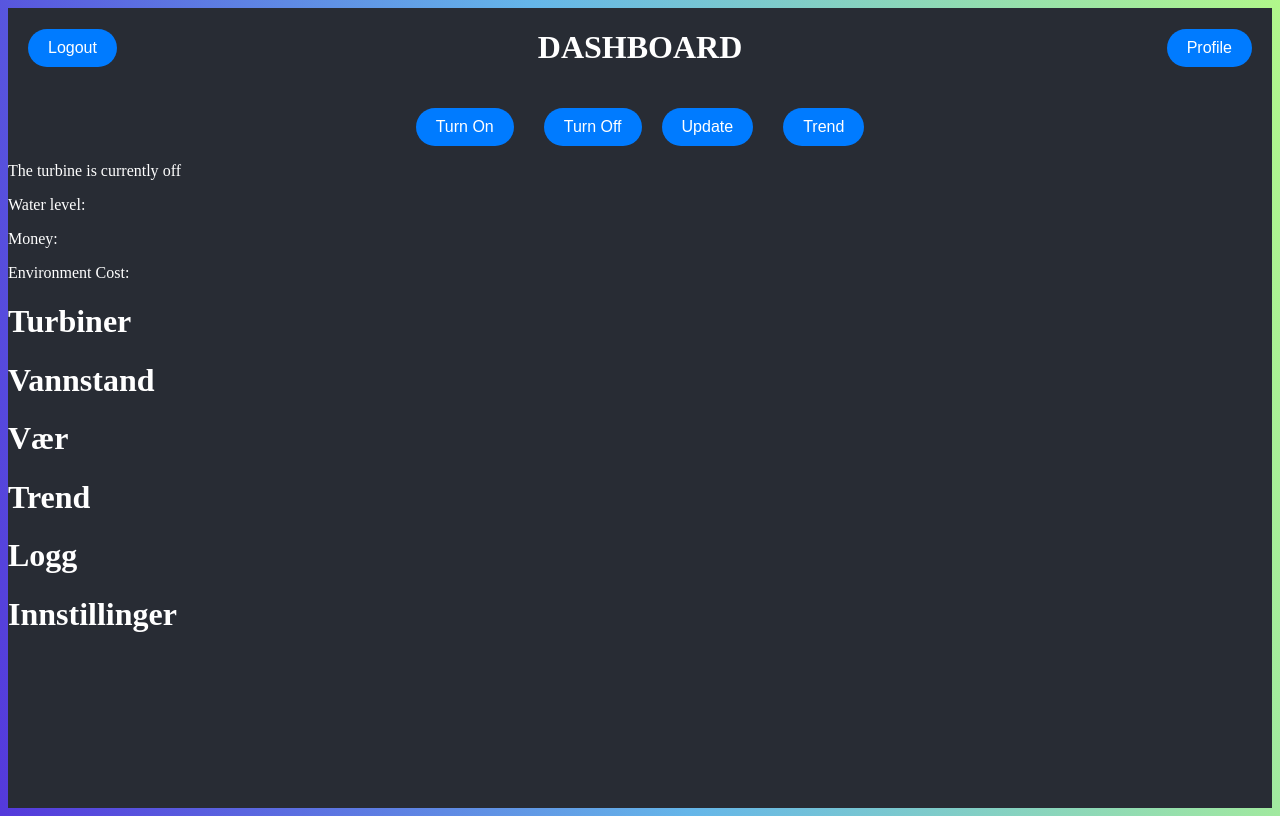
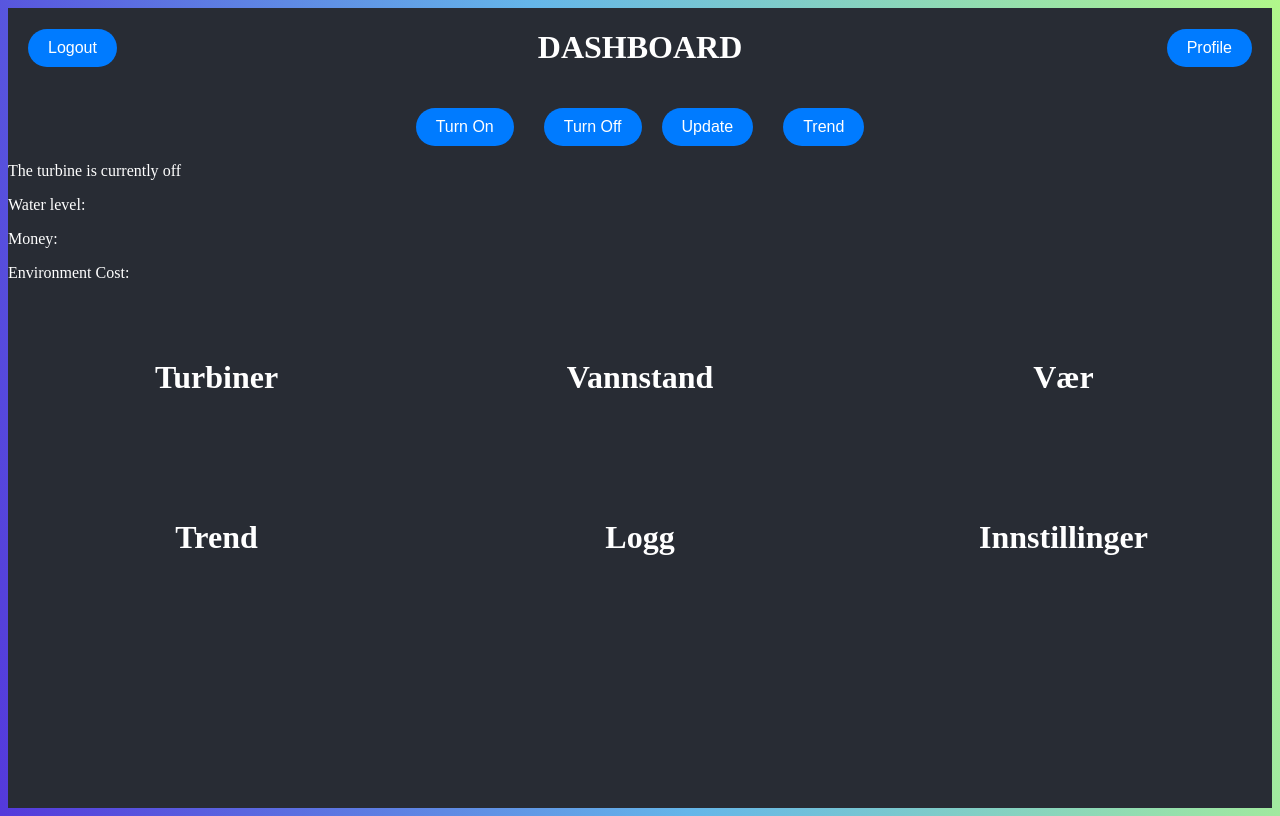
Before and after one commit to USN-Gjengen/APP2000_Gruppe06_Solvann-Driftsystem, a React (Create React App) app in the folder frontend/: page /Prototype in a window 1280 px wide. Built offline with nearby package versions, Linux system fonts and the light colour scheme; no server answers; sample sign-in values are in the browser's storage.

Commit message:
styling changes

```diff
--- a/frontend/src/App.css
+++ b/frontend/src/App.css
@@ -98,3 +98,30 @@ li {
   padding: 2px 16px;
   border-radius: 1rem;
 }
+
+.boxes {
+	display: flex;
+	flex-direction: row;
+	justify-content: space-between;
+	flex-wrap: wrap;
+}
+
+.container {
+	display: flex;
+ 	flex-direction: column;
+  	justify-content: center;
+  	align-items: center;
+  	width: 100%;
+  	height: 100%;
+	margin-top: 20px;
+	margin-bottom: 20px;
+	padding-top: 20px;
+	padding-bottom: 20px;
+	width: 33%;
+
+}
+
+.btn-box {
+	width: 80%;
+	height: 200px;
+}
```
